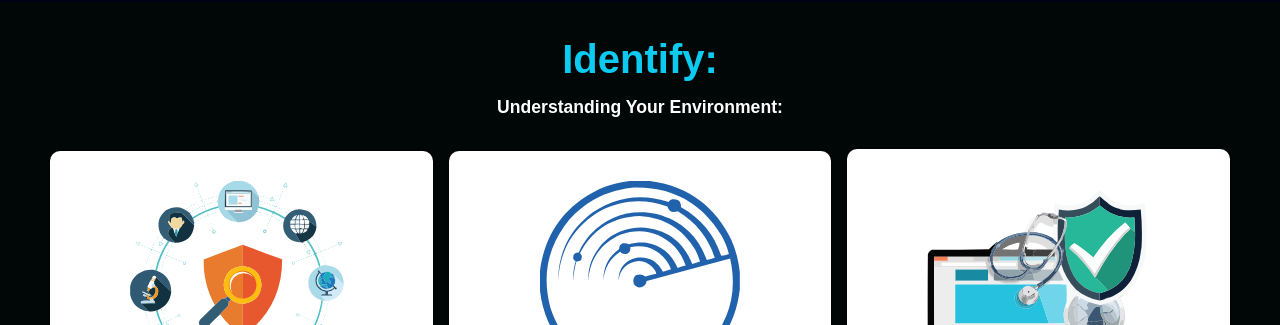
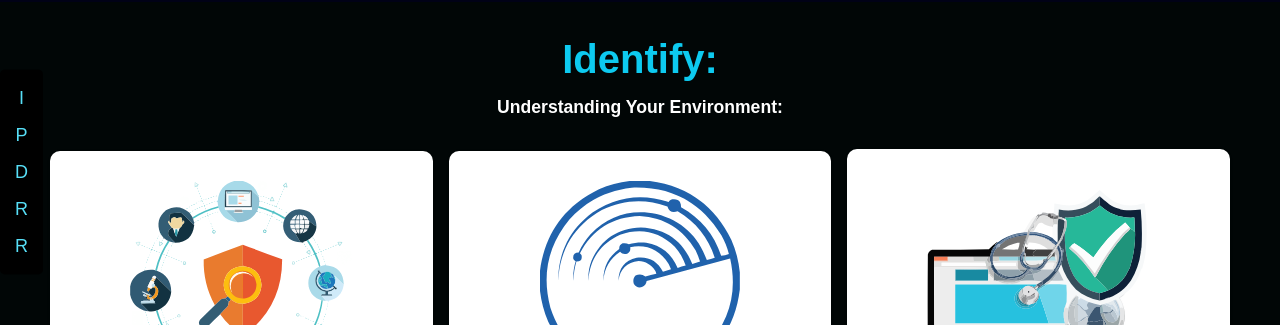
Before and after one commit to fergs-ncfi/directapp, a React (Create React App) app in the folder application/: page /NCFIservices in a window 1280 px wide. Shown: the part 308-633 px from the top of the page. Built offline with nearby package versions, Linux system fonts and the light colour scheme; a web font is replaced by a local one.

Commit message:
modified:   application/src/components/NCFIservices/ServicesElements.js 	modified:   application/src/components/NCFIservices/ServicesSection.js 	new file:   application/src/components/NCFIservices/Sidebar.js 	modified:   application/src/components/NCFIservices/page-services.js

```diff
--- a/application/src/components/NCFIservices/ServicesElements.js
+++ b/application/src/components/NCFIservices/ServicesElements.js
@@ -80,6 +80,7 @@ export const ServicesH1 = styled.h1`
         font-size: 2rem;
     }
 
+
 `
 
 export const ServicesH2 = styled.h2`
@@ -88,12 +89,7 @@ color: #FFF;
 margin-bottom: 10px;
 font-weight: 900;
 text-align: center;
-&:hover {
-    transform: scale(1.22);
-    text-decoration: underline;
-    font-weight: bold;
-    display: inline-block
-}
+
 `
 
 export const ServicesP = styled.p`
--- a/application/src/components/NCFIservices/ServicesSection.js
+++ b/application/src/components/NCFIservices/ServicesSection.js
@@ -3,13 +3,18 @@ import styled from 'styled-components';
 import { Link } from 'react-router-dom';
 
 const ServicesContainer = styled.div`
+position: sticky;
+top: 0;
 background: #fff; /* Change the background color to white */
 display: flex;
 justify-content: center;
 align-items: center;
 height: 100px;
+z-index: 10;
 
-
+@media screen and (max-width: 768px) {
+  top: 80px; /* Adjust this value to make it appear below the Navbar on mobile */
+}
 `;
 
 const ServicesWrapper = styled.div`
@@ -28,6 +33,7 @@ const ServicesWrapper = styled.div`
 `;
 
 const ServiceLink = styled(Link)`
+
 color: #000; /* Change the text color to black */
   text-decoration: none;
   display: flex;
@@ -52,6 +58,7 @@ const ServicesSection = () => {
         <ServiceLink to="#">Recover</ServiceLink>
       </ServicesWrapper>
     </ServicesContainer>
+
   );
 };
 
--- /dev/null
+++ b/application/src/components/NCFIservices/Sidebar.js
@@ -0,0 +1,94 @@
+import React, { useState } from 'react';
+import styled from 'styled-components';
+import { Link } from 'react-router-dom';
+
+const SidebarContainer = styled.div`
+  position: fixed;
+  top: 60%;
+  left: 0px;
+  transform: translateY(-50%);
+  background-color: #000;
+  padding: 10px;
+  border-radius: 5px;
+  display: flex;
+  flex-direction: column;
+  align-items: center;
+  cursor: pointer;
+  z-index: 100;
+`;
+
+const SidebarItem = styled(Link)`
+color: ${({ isHovered }) => (isHovered ? 'transparent' : '#57DFF7')};
+  font-size: 18px;
+  margin: 5px;
+  text-decoration: none;
+  display: ${({ isHovered }) => (isHovered ? 'none' : 'block')};
+  pointer-events: ${({ isHovered }) => (isHovered ? 'none' : 'auto')};
+
+  @media screen and (min-width: 768px) {
+    display: block;
+  }
+`;
+
+const SidebarItemExpanded = styled.div`
+  color: #57dff7;
+  font-size: 18px;
+  margin: 5px;
+  display: ${({ isHovered }) => (isHovered ? 'block' : 'none')};
+  pointer-events: ${({ isHovered }) => (isHovered ? 'auto' : 'none')};
+`;
+
+const Sidebar = () => {
+  const [isHovered, setIsHovered] = useState(false);
+
+  const handleHover = () => {
+    setIsHovered((prev) => !prev);
+  };
+
+  return (
+    <SidebarContainer onMouseEnter={handleHover} onMouseLeave={handleHover}>
+      <SidebarItem to="/Identify" isHovered={isHovered}>
+        I
+      </SidebarItem>
+      <SidebarItemExpanded isHovered={isHovered}>
+        Identify
+      </SidebarItemExpanded>
+
+
+      <SidebarItem to="/Protect" isHovered={isHovered}>
+        P
+      </SidebarItem>
+      <SidebarItemExpanded isHovered={isHovered}>
+        Protect
+      </SidebarItemExpanded>
+
+      <SidebarItem to="#" isHovered={isHovered}>
+        D
+      </SidebarItem>
+      <SidebarItemExpanded isHovered={isHovered}>
+        Detect
+      </SidebarItemExpanded>
+
+      <SidebarItem to="#" isHovered={isHovered}>
+        R
+      </SidebarItem>
+      <SidebarItemExpanded isHovered={isHovered}>
+        Respond
+      </SidebarItemExpanded>
+
+      <SidebarItem to="#" isHovered={isHovered}>
+        R
+      </SidebarItem>
+      <SidebarItemExpanded isHovered={isHovered}>
+        Recover
+      </SidebarItemExpanded>
+
+
+
+
+      {/* Add other links as needed */}
+    </SidebarContainer>
+  );
+};
+
+export default Sidebar;
--- a/application/src/components/NCFIservices/page-services.js
+++ b/application/src/components/NCFIservices/page-services.js
@@ -23,31 +23,17 @@ import {
 import Video from '../../videos/bgvideo.mp4';
 import '../../App.css';
 import ServicesSection from '../NCFIservices/ServicesSection';
+import Sidebar from './Sidebar'; // Import the Sidebar component
 
 document.body.style.backgroundColor = "#000116";
 
 
 const PageServices = () => {
-  const [showServices, setShowServices] = useState(false);
-
-  useEffect(() => {
-    const handleScroll = () => {
-      const servicesSection = document.getElementById('services-section');
-      if (servicesSection) {
-        const { top } = servicesSection.getBoundingClientRect();
-        setShowServices(top < 0);
-      }
-    };
-
-    window.addEventListener('scroll', handleScroll);
-    return () => {
-      window.removeEventListener('scroll', handleScroll);
-    };
-  }, []);
 
   return (
     <>
     <MasterContainer>
+
       <HeroContainer>
         <HeroBg>
           <VideoBg autoPlay loop muted src={Video} type="video/mp4" />
@@ -239,6 +225,8 @@ const PageServices = () => {
       </ServicesWrapper>
     </ServicesContainer>
 
+    <Sidebar/>
+
 
     </>
   );
```
Lines whose indentation alone changed are shown as unchanged.
